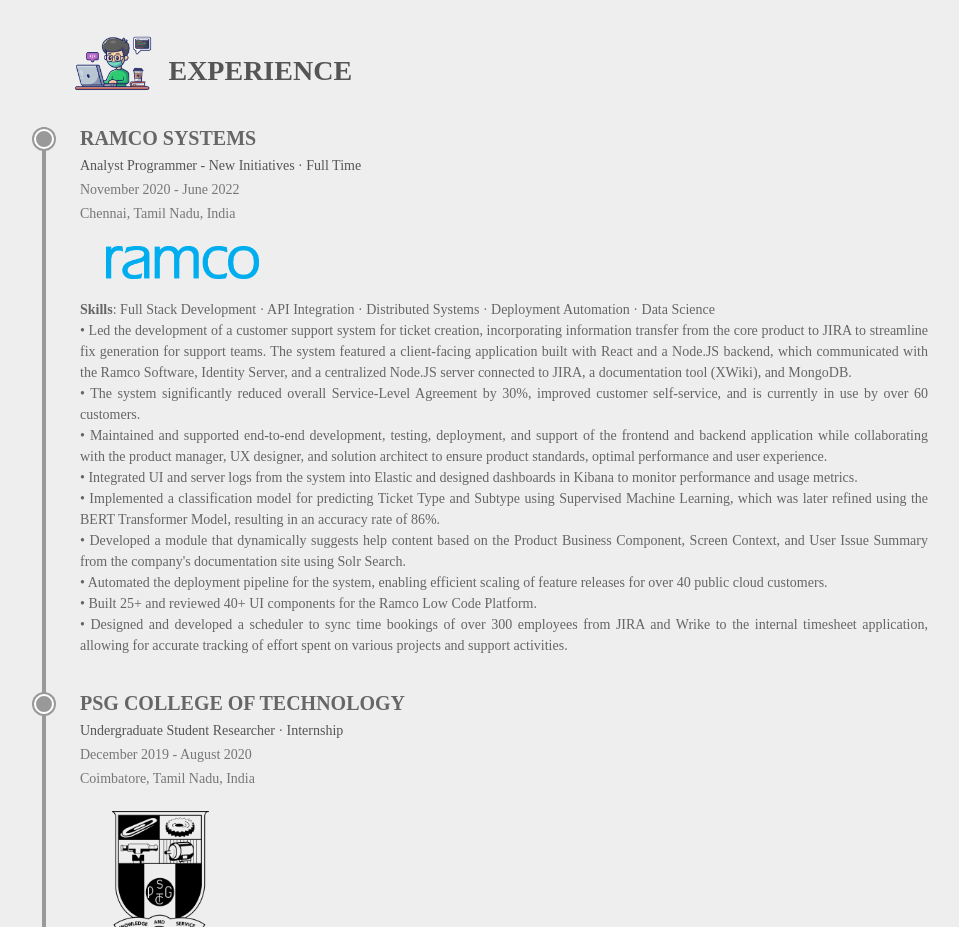
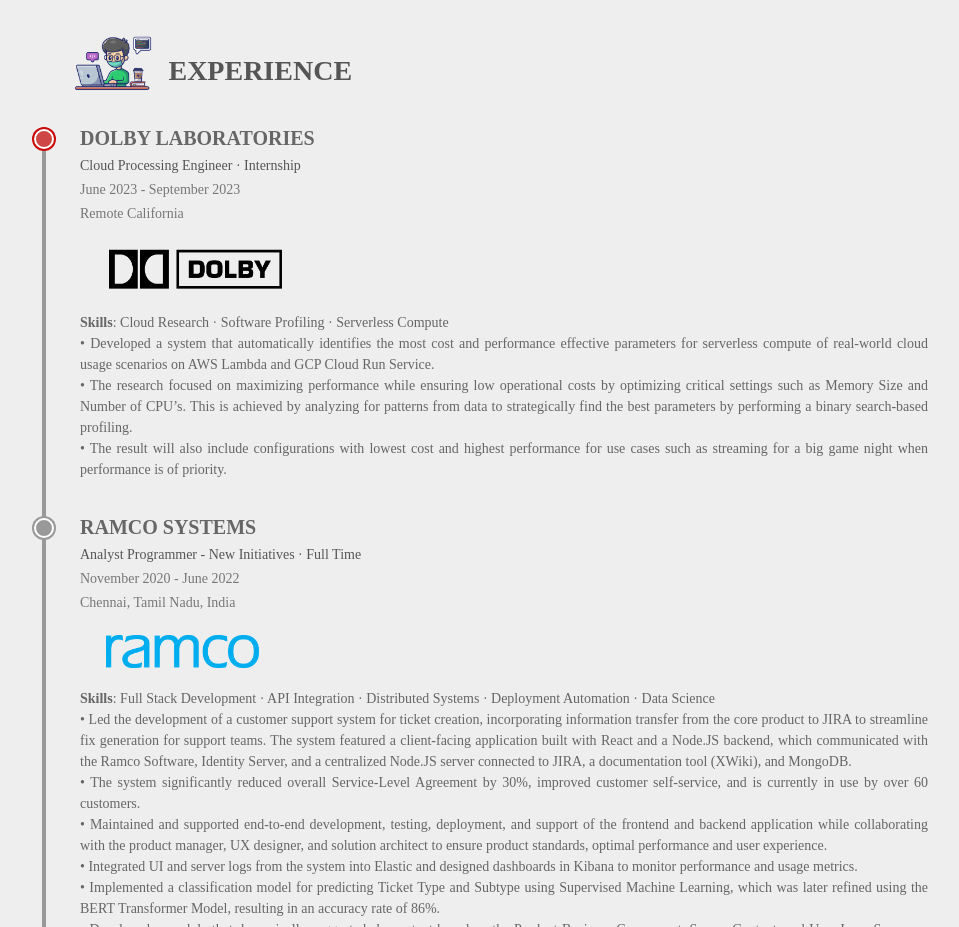
Before and after one commit to rohithaug/rohithaug.github.io, a React (Create React App) app: page /#/resume in a window 1280 px wide. Shown: the part 1320-2247 px from the top of the page, without its empty margins (160-1119 px from the left). Built offline with nearby package versions, Linux system fonts and the light colour scheme.

Commit message:
added dolby labs intern details

```diff
--- a/src/pages/about.jsx
+++ b/src/pages/about.jsx
@@ -44,8 +44,8 @@
         </p>
         <p className="about-details">
           <PartyPopperIcon /> {" "}
-          Thrilled to share that I will be joining Dolby Laboratories as an intern, where I will be working with
-          the talented Cloud Media Solutions team to drive innovation in cloud-based media technologies.
+          Thrilled to share that I'm working at Dolby Laboratories this summer as an intern, with the talented
+          Cloud Media Solutions Research team to drive innovation in cloud-based media technologies.
         </p>
         <p className="about-details">
           Looking to the future, my ultimate goal is to make a significant impact in the industry by
--- a/src/pages/home.jsx
+++ b/src/pages/home.jsx
@@ -21,7 +21,7 @@
 
       <div className="home-intro">
         <p className="home-name">Hi there! I am Rohith.</p>
-        <p className="home-university">GRADUATE STUDENT @ UC SAN DIEGO</p>
+        <p className="home-university">GRADUATE STUDENT @ UC SAN DIEGO | INTERN @ DOLBY LABS</p>
         <p className="home-address">La Jolla, California</p>
       </div>
 
--- a/src/pages/resume.jsx
+++ b/src/pages/resume.jsx
@@ -9,6 +9,7 @@
 import workingLogo from'../assets/images/working.png';
 import psgLogo from'../assets/images/psg-logo.png';
 import ramcoLogo from'../assets/images/ramco-logo.png';
+import dolbyLogo from'../assets/images/dolby-logo.png';
 
 // IMPORT CONTAINERS
 import ResumeIcons from "../containers/resume/icons";
@@ -148,6 +149,39 @@
               </div>
             </div>
 
+            <li className="resume-item active">
+              <div className="title">
+                <a
+                  href="https://www.dolby.com/"
+                  target="_blank"
+                  rel="noopener noreferrer"
+                  className="resume-links"
+                >
+                  DOLBY LABORATORIES
+                </a>
+              </div>
+
+              <div className="sub-title">
+                Cloud Processing Engineer · Internship
+              </div>
+
+              <div className="sub-sub-title">June 2023 - September 2023</div>
+              <div className="sub-sub-title">Remote California</div>
+
+              <img
+                src={dolbyLogo}
+                className="resume-logo dolby-logo"
+                alt=""
+              ></img>
+              <div className="content">
+                <p><b>Skills</b>: Cloud Research · Software Profiling · Serverless Compute</p>
+                <p>• Developed a system that automatically identifies the most cost and performance effective parameters for serverless compute of real-world cloud usage scenarios on AWS Lambda and GCP Cloud Run Service.</p>
+                <p>• The research focused on maximizing performance while ensuring low operational costs by optimizing critical settings such as Memory Size and Number of CPU’s. This is achieved by analyzing for patterns from data to strategically find the best parameters by performing a binary search-based profiling.</p>
+                <p>• The result will also include configurations with lowest cost and highest performance for use cases such as streaming for a big game night when performance is of priority.</p>
+              </div>
+              <div className="pointer"></div>
+            </li>
+
             <li className="resume-item">
               <div className="title">
                 <a
--- a/src/styles/resume.css
+++ b/src/styles/resume.css
@@ -218,6 +218,12 @@
     height: auto;
 }
 
+.dolby-logo {
+    min-width: 100px;
+    width: 14vw;
+    height: auto;
+}
+
 .resume-links {
     color: #666666;
     text-decoration: none;
```
Also changed, not shown: src/assets/images/dolby-logo.png (added), 1 other file (tests, documents, lock files or other folders).
